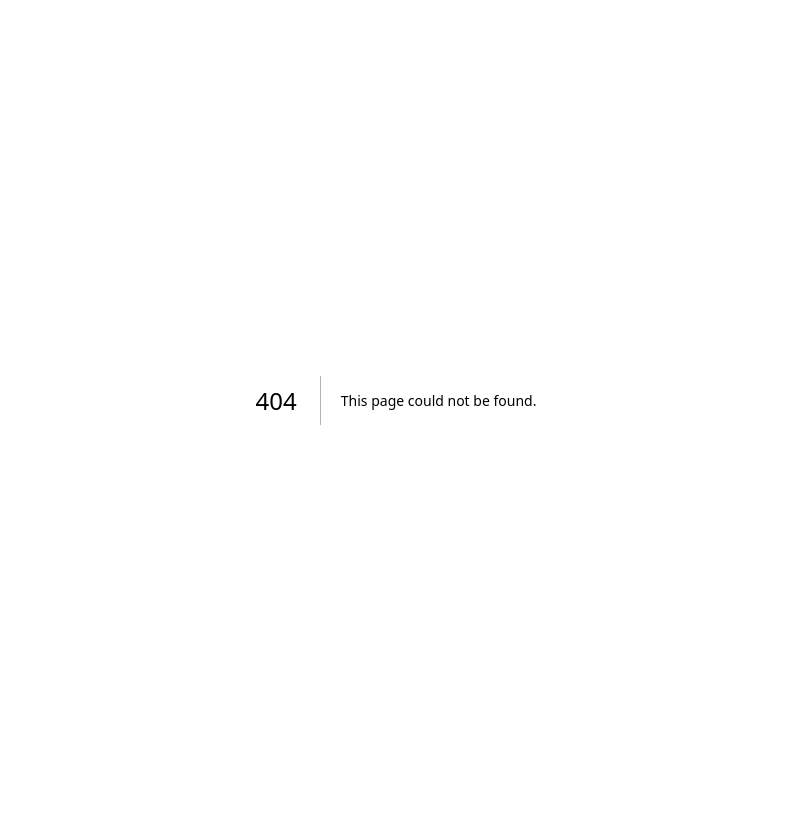
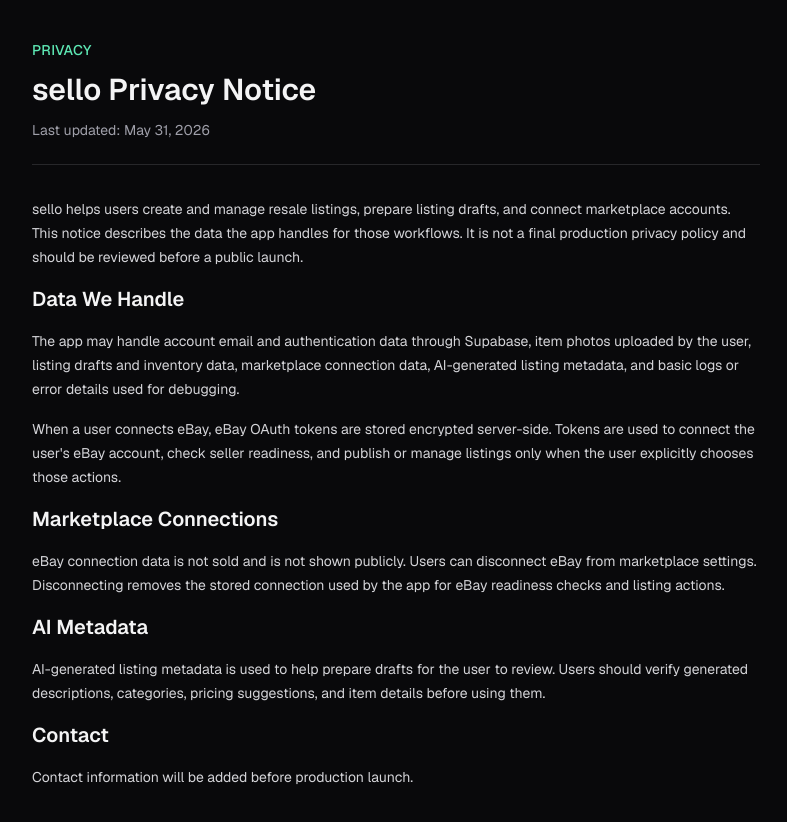
Before and after one commit to g4m35/sello, a Next.js app: page /privacy in a window 1280 px wide. Before the commit this address had no page. Shown: the top 822 px of the page, without its empty margins (244-1031 px from the left). Before the commit the page ends 800 px from the top, so only its background shows below. Built offline with nearby package versions, Linux system fonts and the light colour scheme.

Commit message:
Add privacy page and verify eBay sandbox QA setup

```diff
--- /dev/null
+++ b/src/app/privacy/page.tsx
@@ -0,0 +1,67 @@
+import type { Metadata } from "next";
+
+export const metadata: Metadata = {
+  title: "Privacy Notice | sello",
+  description:
+    "Privacy notice for sello resale listing and marketplace connection tools.",
+};
+
+export default function PrivacyPage() {
+  return (
+    <main className="min-h-screen bg-zinc-950 text-zinc-100">
+      <div className="mx-auto flex w-full max-w-3xl flex-col gap-8 px-5 py-10">
+        <header className="border-b border-zinc-800 pb-6">
+          <p className="text-sm font-medium uppercase tracking-wide text-emerald-300">
+            Privacy
+          </p>
+          <h1 className="mt-3 text-3xl font-semibold">sello Privacy Notice</h1>
+          <p className="mt-3 text-sm text-zinc-400">Last updated: May 31, 2026</p>
+        </header>
+
+        <section className="space-y-4 text-sm leading-6 text-zinc-300">
+          <p>
+            sello helps users create and manage resale listings, prepare listing
+            drafts, and connect marketplace accounts. This notice describes the
+            data the app handles for those workflows. It is not a final
+            production privacy policy and should be reviewed before a public
+            launch.
+          </p>
+
+          <h2 className="text-xl font-semibold text-zinc-100">Data We Handle</h2>
+          <p>
+            The app may handle account email and authentication data through
+            Supabase, item photos uploaded by the user, listing drafts and
+            inventory data, marketplace connection data, AI-generated listing
+            metadata, and basic logs or error details used for debugging.
+          </p>
+          <p>
+            When a user connects eBay, eBay OAuth tokens are stored encrypted
+            server-side. Tokens are used to connect the user&apos;s eBay account,
+            check seller readiness, and publish or manage listings only when the
+            user explicitly chooses those actions.
+          </p>
+
+          <h2 className="text-xl font-semibold text-zinc-100">
+            Marketplace Connections
+          </h2>
+          <p>
+            eBay connection data is not sold and is not shown publicly. Users
+            can disconnect eBay from marketplace settings. Disconnecting removes
+            the stored connection used by the app for eBay readiness checks and
+            listing actions.
+          </p>
+
+          <h2 className="text-xl font-semibold text-zinc-100">AI Metadata</h2>
+          <p>
+            AI-generated listing metadata is used to help prepare drafts for the
+            user to review. Users should verify generated descriptions,
+            categories, pricing suggestions, and item details before using them.
+          </p>
+
+          <h2 className="text-xl font-semibold text-zinc-100">Contact</h2>
+          <p>Contact information will be added before production launch.</p>
+        </section>
+      </div>
+    </main>
+  );
+}
```
Also changed, not shown: 1 other file (tests, documents, lock files or other folders).
